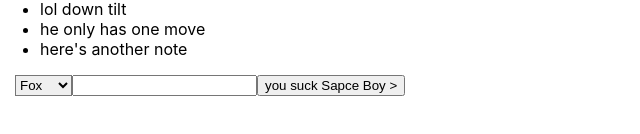
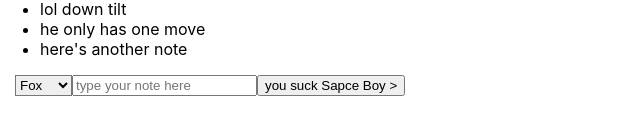
Before and after one commit to scootyboots/marth-me-up, a React (Create React App) app: page / in a window 1280 px wide. Shown: the part 582-716 px from the top of the page, without its empty margins (0-640 px from the left). Built offline with nearby package versions, Linux system fonts and the light colour scheme.

Commit message:
clear input box after submit and add placeholder

```diff
--- a/src/App.js
+++ b/src/App.js
@@ -54,7 +54,8 @@ class App extends Component {
     tags: topicsDB.map((topic) => topic.tag),
     contents: topicsDB.map((topic) => topic.contents),
     active: topicsDB.map((topic) => topic.active),
-    keys: topicsDB.map((topic) => topicsDB.indexOf(topic))
+    keys: topicsDB.map((topic) => topicsDB.indexOf(topic)),
+    input: ''
   }
 
 
@@ -70,13 +71,19 @@ class App extends Component {
     this.setState({active: newActive})
   }
 
-  inputHandler = (tag, input) => {
-    console.log(tag, input)
+  addInputHandler = (tag, input) => {
     const key = this.state.tags.indexOf(tag)
     topicsDB[key].contents.push(input)
 
-    this.setState({contents: topicsDB.map((topic) => topic.contents)})
+    this.setState({contents: topicsDB.map((topic) => topic.contents), input: ''})
+
   }
+
+  inputChangeHandler = (event) => {
+    this.setState({ input: event.target.value })
+  }
+
+
 
 
   render() {
@@ -103,7 +110,9 @@ class App extends Component {
         <List contents={contents} />
         <Input
           tags={this.state.tags}
-          userInput={this.inputHandler}
+          input={this.state.input}
+          inputChange={this.inputChangeHandler}
+          userInput={this.addInputHandler}
         />
       </div>
       </div>
--- a/src/Input/Input.js
+++ b/src/Input/Input.js
@@ -11,7 +11,7 @@ class Input extends Component {
           <option>{tag}</option>
         ))}
       </select>
-      <input ref="userInput" type="text"></input>
+      <input ref="userInput" type="text" placeholder="type your note here" value={this.props.input} onChange={this.props.inputChange}></input>
       <button onClick={() => (this.props.userInput(this.refs.selectedTag.value, this.refs.userInput.value))}>you suck Sapce Boy ></button>
     </div>
     )
```
